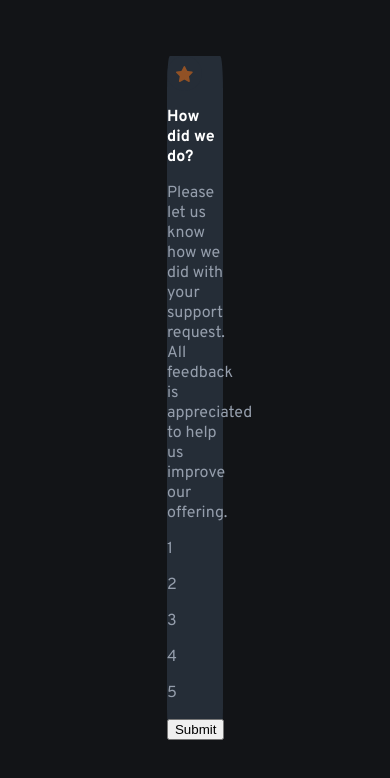
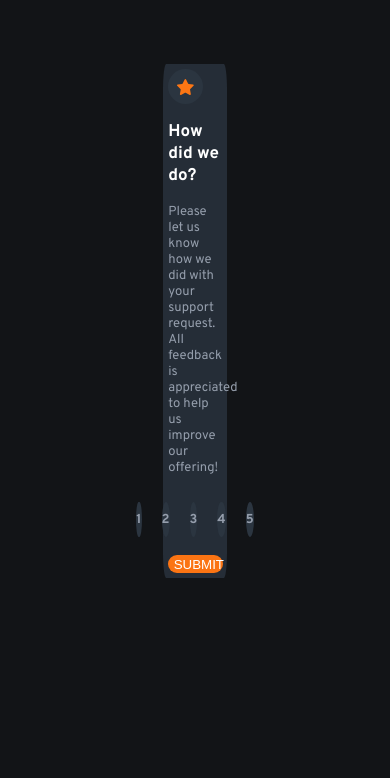
Before and after one commit to vivianevianaa/challenges-frontendmentor, a plain HTML site: page Int-rating-component/index.html in a window 390 px wide. Drawn offline with Linux system fonts and the light colour scheme.

Commit message:
non-responsive static front done

```diff
--- a/Int-rating-component/index.html
+++ b/Int-rating-component/index.html
@@ -16,16 +16,21 @@
         <div class="icon-star">
             <svg width="17" height="16" xmlns="http://www.w3.org/2000/svg"><path d="m9.067.43 1.99 4.031c.112.228.33.386.58.422l4.45.647a.772.772 0 0 1 .427 1.316l-3.22 3.138a.773.773 0 0 0-.222.683l.76 4.431a.772.772 0 0 1-1.12.813l-3.98-2.092a.773.773 0 0 0-.718 0l-3.98 2.092a.772.772 0 0 1-1.119-.813l.76-4.431a.77.77 0 0 0-.222-.683L.233 6.846A.772.772 0 0 1 .661 5.53l4.449-.647a.772.772 0 0 0 .58-.422L7.68.43a.774.774 0 0 1 1.387 0Z" fill="#FC7614"/></svg>
         </div>
-        <p id="title">How did we do?</p>
-        <p id="text">Please let us know how we did with your support request. All feedback is appreciated to help us improve our offering.</p>
-        <div class="cont-rating">
+
+        <div class="texts">
+            <p id="title">How did we do?</p>
+            <p id="text">Please let us know how we did with your support request. All feedback is appreciated to help us improve our offering!</p>
+        </div>
+
+        <div class="flex-container">
             <p class="rating" id="rat1">1</p>
             <p class="rating" id="rat2">2</p>
             <p class="rating" id="rat3">3</p>
             <p class="rating" id="rat4">4</p>
             <p class="rating" id="rat5">5</p>
         </div>
-        <button>Submit</button>
+
+        <button type="submit">SUBMIT</button>
     </div>
 </body>
 </html>
--- a/Int-rating-component/style.css
+++ b/Int-rating-component/style.css
@@ -1,45 +1,91 @@
 body {
     background-color: hsl(216, 12%, 8%);
+    font-size: 15px;
     height: 100%;
     display: flex;
     justify-content: center;
     align-items: center;
-    margin-top: inherit;
 }
 
 .container {
     background-color: hsl(213, 19%, 18%);
     border-radius: 5%;
-    height: 15%;
-    width: 15%;
+    width: 17%;
     margin-top: 15%;
+
+    display: block;
+    justify-content: center;
+    align-items: center;
 }
 
 .icon-star {
-    background-color: hsl(213, 19%, 18%);
-    opacity: 0.5;
+    background-color: hsl(213, 19%, 21%);
     width: 35px;
     height: 35px;
     border-radius: 50%;
     display: flex;
     justify-content: center;
     align-items: center;
+
+    margin: 8%;
+}
+.texts {
+    display: block;
+    justify-content: center;
+    align-items: center;
+
+    margin: 8% 8% 2% 8%;
 }
 
 #title {
     font-family: 'Overpass', sans-serif;
     font-weight: 700;
+    font-size: 17px;
     color: hsl(0, 0%, 100%);
 }
 
 #text {
     font-family: 'Overpass', sans-serif;
     font-weight: 400;
+    font-size: 13px;
     color: hsl(217, 12%, 63%);
+}
+
+.flex-container {
+    display: flex;
+    column-gap: 20px;
+    justify-content: center;
 }
 
 .rating {
     font-family: 'Overpass', sans-serif;
-    font-weight: 400;
+    font-weight: 700;
+    font-size: 13px;
     color: hsl(217, 12%, 63%);
+
+    background-color: hsl(213, 19%, 21%);
+    width: 35px;
+    height: 35px;
+    border-radius: 50%;
+
+    display: flex;
+    justify-content: center;
+    align-items: center;
 }
+
+button {
+    background-color: hsl(25, 97%, 53%); /* Green */
+    border: none;
+    border-radius: 25px;
+
+    color: hsl(0, 0%, 100%);
+
+    margin: 7%;
+    padding-top: 3%;
+    padding-bottom: 3%;;
+
+    text-align: center;
+    text-decoration: none;
+    display: inline;
+    width: 87%;
+}
```
